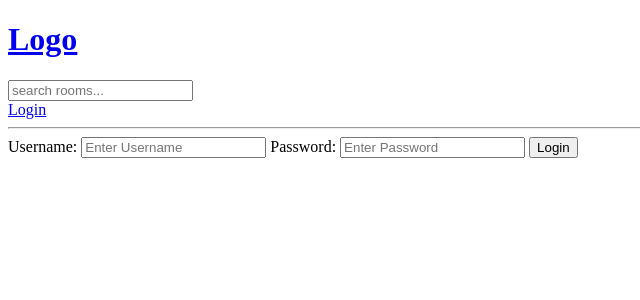
After one commit to ezekiel342007/studybud, a Django app: page /login/ in a window 1280 px wide. The commit adds this page. Shown: the top 300 px of the page, without its empty margins (0-640 px from the left). Run offline with Django 5.2, Linux system fonts and the light colour scheme.

Commit message:
learnt login and authenticated

```diff
--- a/dennis_ivy/studybud/base/templates/base/home.html
+++ b/dennis_ivy/studybud/base/templates/base/home.html
@@ -15,8 +15,13 @@
   <div class="">
     <h3>Browse Topics</h3>
     <hr>
+    <div><a href="{% url 'home' %}">All</a></div>
+    {% for topic in topics %}
+      <div><a href="{% url 'home' %}?q={{ topic.name }}">{{ topic.name }}</a></div>
+    {% endfor %}
   </div>
   <div>
+  <h5>{{ room_count }} rooms available</h5>
   <a href="{% url 'create-room' %}">Create Room</a>
   <div>
     {% for room in rooms %}
--- /dev/null
+++ b/dennis_ivy/studybud/base/templates/base/login_register.html
@@ -0,0 +1,16 @@
+{% extends "main.html" %}
+
+{% block content %}
+
+<div>
+  <form method="post" action="">
+    {% csrf_token %}
+    <label for="name">Username:</label>
+    <input type="text" name="username" placeholder="Enter Username"/>
+    <label for="password">Password:</label>
+    <input type="text" name="password" placeholder="Enter Password"/>
+    <input type="submit" value="Login"/>
+  </form>
+</div>
+
+{% endblock content %}
--- a/dennis_ivy/studybud/base/urls.py
+++ b/dennis_ivy/studybud/base/urls.py
@@ -2,6 +2,7 @@ from django.urls import path
 from . import views
 
 urlpatterns = [
+    path("login/", views.login_page, name="login"),
     path("", views.home, name="home"),
     path("room/<str:pk>/", views.room, name="room"),
     path("create_room/", views.create_room, name="create-room"),
--- a/dennis_ivy/studybud/base/views.py
+++ b/dennis_ivy/studybud/base/views.py
@@ -1,4 +1,8 @@
+from django.db.models import Q
+from django.contrib import messages
 from django.http import HttpRequest, HttpResponse
+from django.contrib.auth.models import User
+from django.contrib.auth import authenticate, login, logout
 from django.shortcuts import render, redirect
 
 from .models import Room, Topic
@@ -6,16 +10,36 @@ from .forms import RoomForm
 
 # Create your views here.
 
-rooms = [
-    {"id": 1, "name": "Let's learn python!"},
-    {"id": 2, "name": "Design with me"},
-    {"id": 3, "name": "Frontend developers"},
-]
+def login_page(request: HttpRequest) -> HttpResponse:
+    if request.method == "POST":
+        username = request.POST.get("username")
+        password = request.POST.get("password")
+
+        try:
+            user = User.objects.get(username=username)
+        except:
+            messages.error(request, "User does not exist")
+
+        user = authenticate(request, username=username, password=password)
+        if user is not None:
+            login(request, user)
+            return redirect("home")
+        else:
+            messages.error(request, "Username or password does not exist")
+    context = {}
+    return render(request, "base/login_register.html", context)
+
 
 def home(request: HttpRequest) -> HttpResponse:
-    rooms = Room.objects.all()
+    q = request.GET.get("q") if request.GET.get("q") is not None else ""
+    rooms = Room.objects.filter(
+        Q(topic__name__icontains=q) |
+        Q(name__icontains=q) |
+        Q(description__icontains=q)
+    )
+    room_count = rooms.count()
     topics = Topic.objects.all
-    context = {"rooms": rooms}
+    context = {"rooms": rooms, "topics": topics, "room_count": room_count}
     return render(request, "base/home.html", context)
 
 
--- a/dennis_ivy/studybud/templates/main.html
+++ b/dennis_ivy/studybud/templates/main.html
@@ -8,6 +8,14 @@
   </head>
   <body>
     {% include "navbar.html" %}
+    {% if messages %}
+      <ul class="messages">
+        {% for message in messages %}
+          <li>{{ message}}</li>
+        {% endfor %}
+      </ul>
+    {% endif %}
+
     {% block content %}
 
     {% endblock content %}
--- a/dennis_ivy/studybud/templates/navbar.html
+++ b/dennis_ivy/studybud/templates/navbar.html
@@ -2,4 +2,10 @@
   <h1>Logo</h1>
 </a>
 
+<form action="{% url 'home' %}">
+  <input type="text" name="q" placeholder="search rooms..."/>
+</form>
+
+<a href="{% url 'login' %}">Login</a>
+
 <hr>
```
Also changed, not shown: dennis_ivy/studybud/db.sqlite3.
